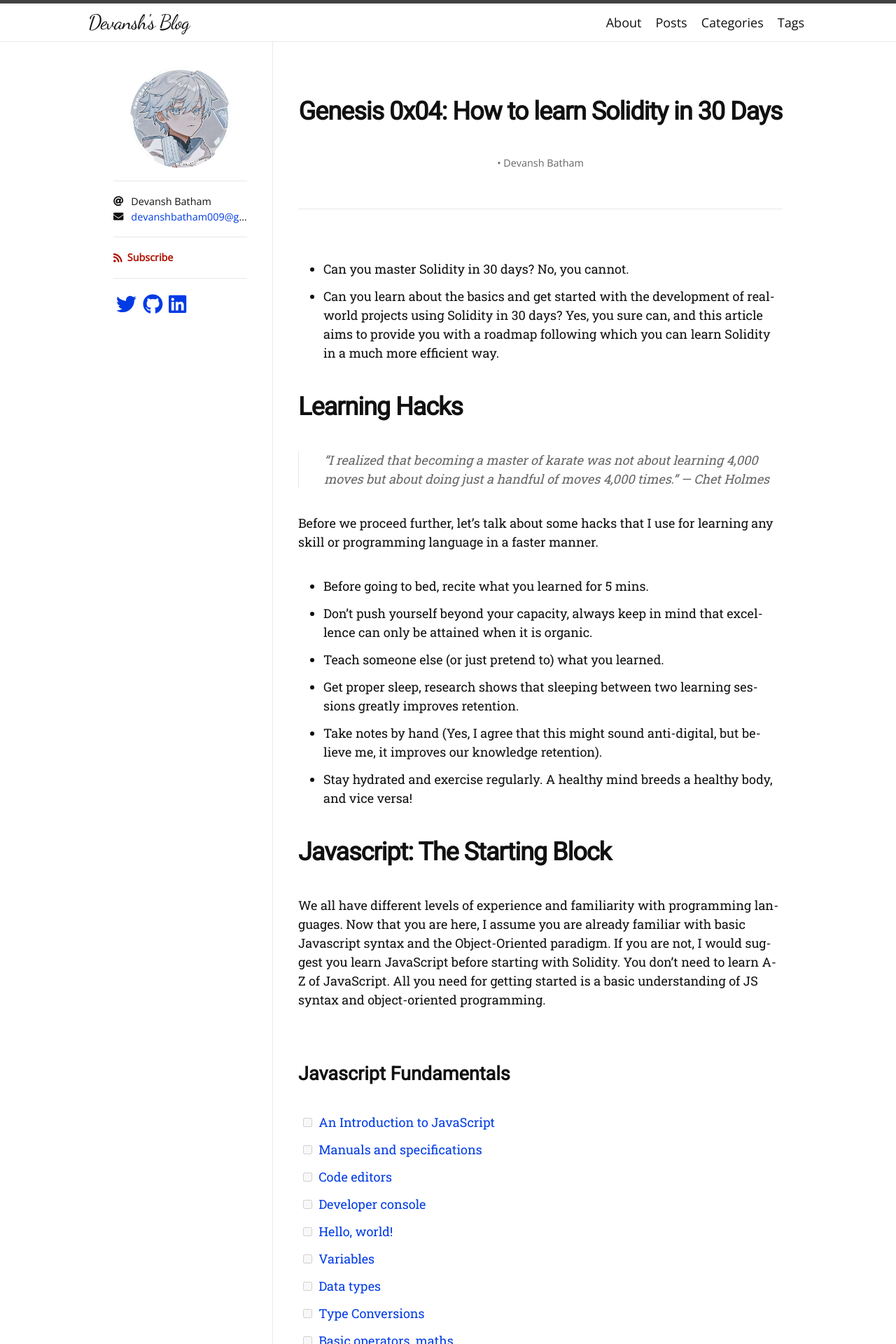
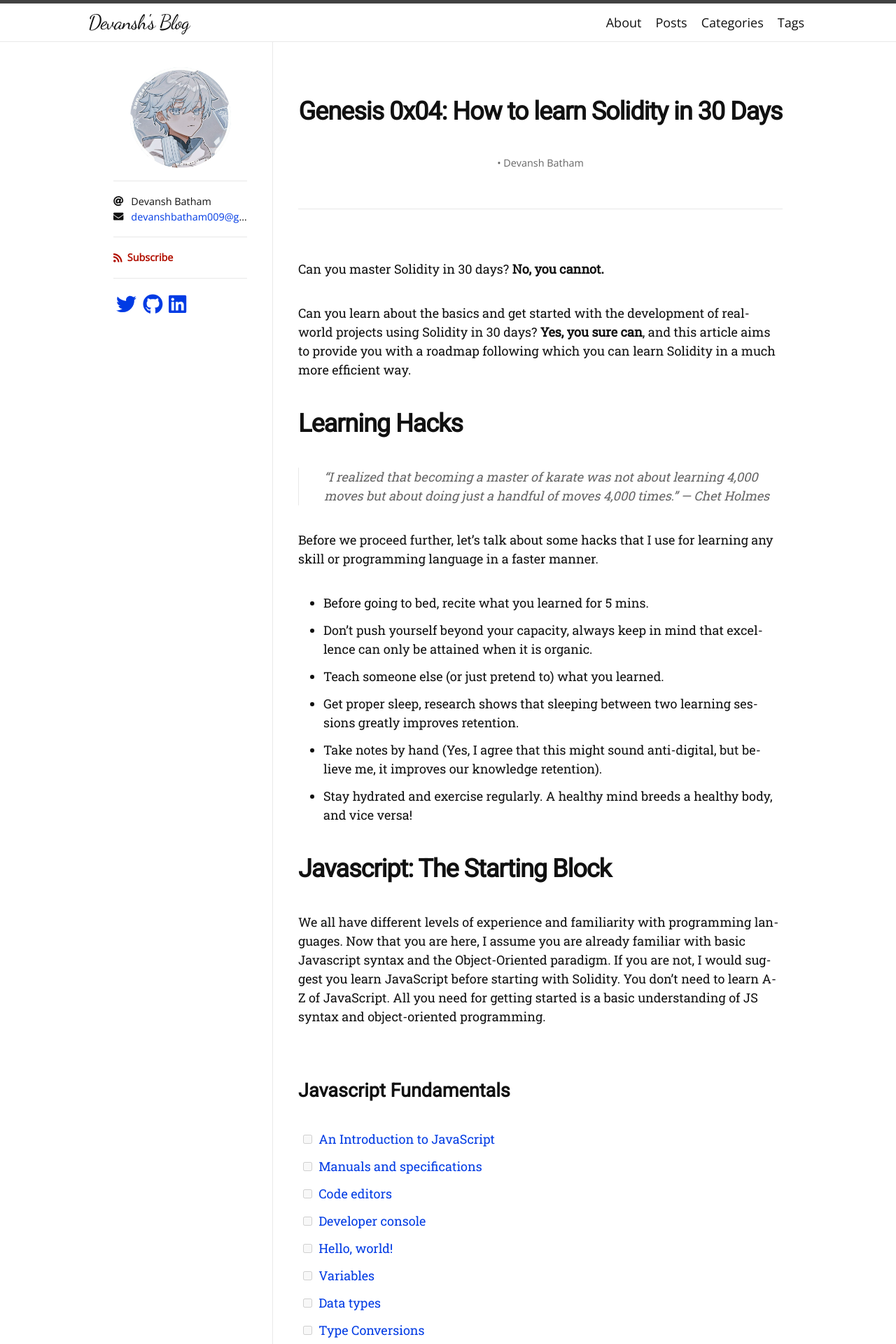
Before and after one commit to devanshbatham/devanshbatham.github.io, a Jekyll site: the page built from drafts/draft.md, in a window 1280 px wide. Shown: the top 1920 px of the page at 70% size. Built offline with Jekyll 4.4.1, drawn with Linux system fonts in a browser that asks for light colours; nearby versions of some CDN libraries; some web fonts are replaced.

```diff
--- a/drafts/draft.md
+++ b/drafts/draft.md
@@ -9,11 +9,9 @@ author:
 ---
 
 
-- Can you master Solidity in 30 days?
-No, you cannot.
+Can you master Solidity in 30 days? **No, you cannot.**
 
-- Can you learn about the basics and get started with the development of real-world projects using Solidity in 30 days?
-Yes, you sure can, and this article aims to provide you with a roadmap following which you can learn Solidity in a much more efficient way.
+Can you learn about the basics and get started with the development of real-world projects using Solidity in 30 days?  **Yes, you sure can**, and this article aims to provide you with a roadmap following which you can learn Solidity in a much more efficient way.
 
 
 # Learning Hacks
```
